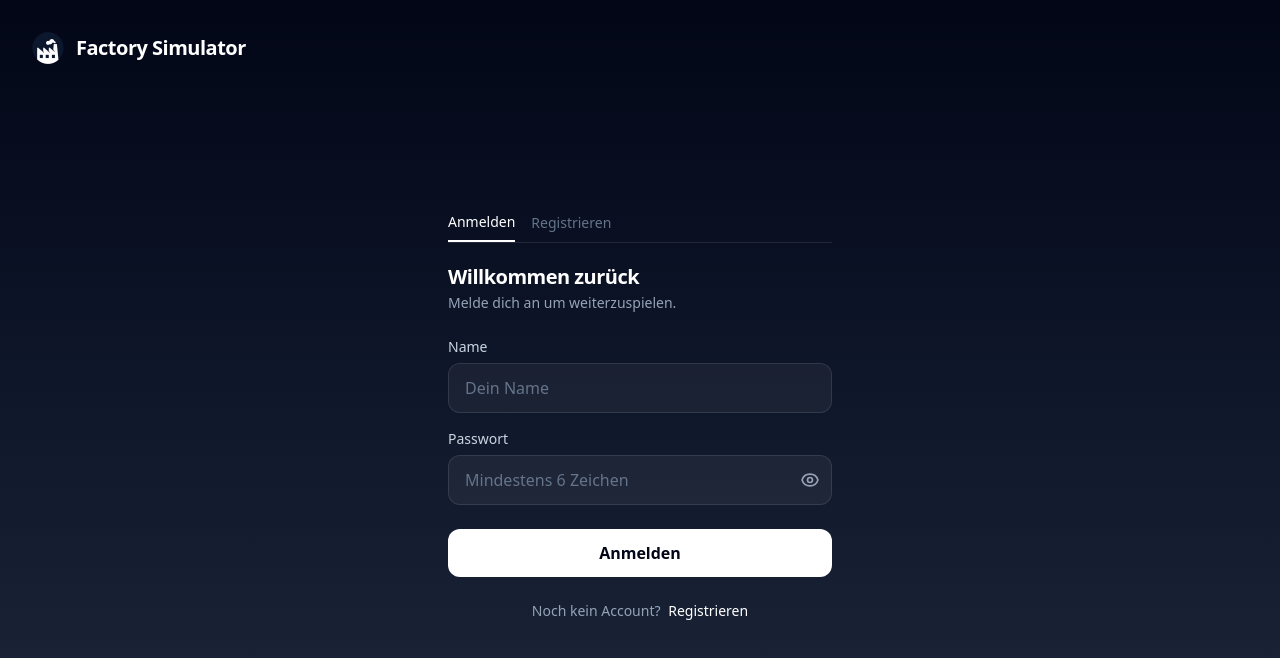
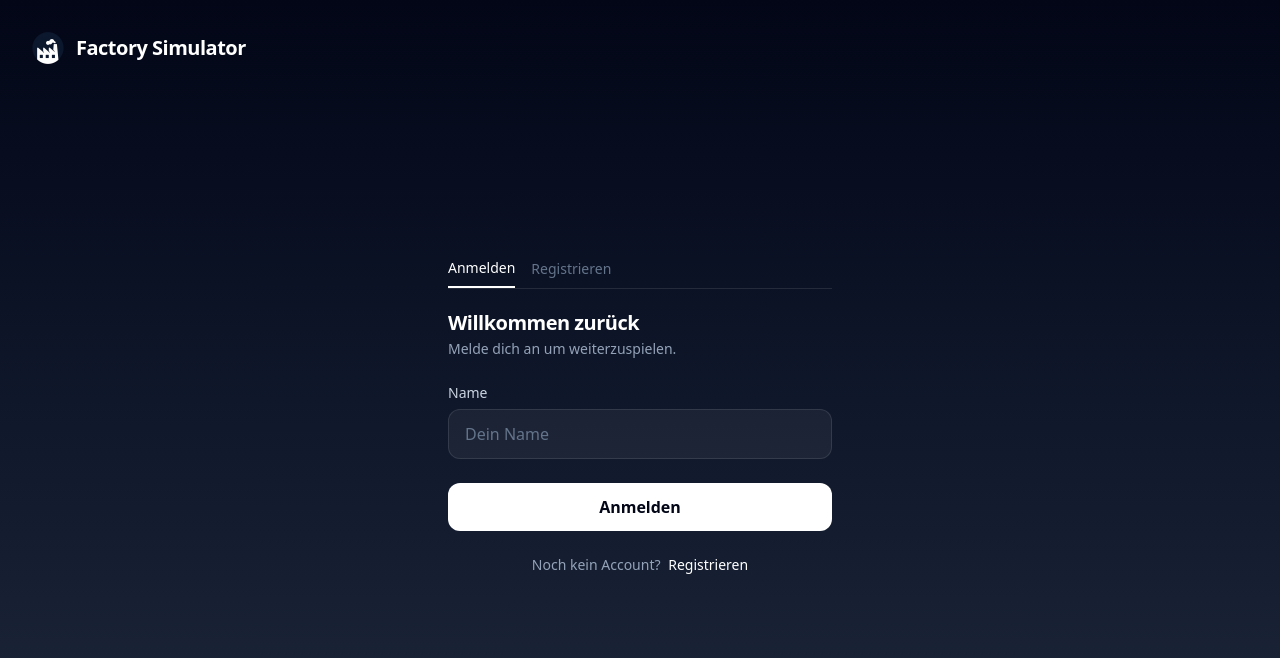
Before and after one commit to Factory-Simulator-GmbH/Factory-Simulator, an Angular app: page /auth in a window 1280 px wide. Shown: the top 658 px of the page. Built offline with nearby package versions, Linux system fonts and the light colour scheme.

Commit message:
user login with auto setted psw

```diff
--- a/src/app/pages/auth/auth.page.html
+++ b/src/app/pages/auth/auth.page.html
@@ -53,61 +53,6 @@
           />
         </div>
 
-        <div class="flex flex-col gap-1.5">
-          <label class="text-sm text-slate-300">Passwort</label>
-          <div class="relative">
-            <input
-              [(ngModel)]="password"
-              name="password"
-              [type]="showPassword() ? 'text' : 'password'"
-              required
-              autocomplete="current-password"
-              placeholder="Mindestens 6 Zeichen"
-              class="w-full bg-white/5 border border-white/10 rounded-xl px-4 py-3 pr-11 text-white placeholder-slate-500 focus:outline-none focus:border-white/40 transition-colors"
-            />
-            <button
-              type="button"
-              (click)="showPassword.set(!showPassword())"
-              class="absolute right-3 top-1/2 -translate-y-1/2 text-slate-400 hover:text-white transition-colors">
-              @if (showPassword()) {
-                <svg xmlns="http://www.w3.org/2000/svg" class="w-5 h-5" fill="none" viewBox="0 0 24 24" stroke="currentColor" stroke-width="2">
-                  <path stroke-linecap="round" stroke-linejoin="round" d="M13.875 18.825A10.05 10.05 0 0112 19c-5 0-9-4-9-7a9.77 9.77 0 012.05-3.95M6.53 6.53A9.77 9.77 0 0112 5c5 0 9 4 9 7a9.77 9.77 0 01-1.56 2.94M3 3l18 18" />
-                </svg>
-              } @else {
-                <svg xmlns="http://www.w3.org/2000/svg" class="w-5 h-5" fill="none" viewBox="0 0 24 24" stroke="currentColor" stroke-width="2">
-                  <path stroke-linecap="round" stroke-linejoin="round" d="M15 12a3 3 0 11-6 0 3 3 0 016 0z" />
-                  <path stroke-linecap="round" stroke-linejoin="round" d="M2.458 12C3.732 7.943 7.523 5 12 5c4.477 0 8.268 2.943 9.542 7-1.274 4.057-5.065 7-9.542 7-4.477 0-8.268-2.943-9.542-7z" />
-                </svg>
-              }
-            </button>
-          </div>
-        </div>
-
-        @if (mode() === 'signup' && password.length > 0) {
-          <div class="flex flex-col gap-1.5">
-            <div class="flex items-center gap-2">
-              <div class="flex-1 h-1 rounded-full transition-colors duration-300"
-                   [class.bg-red-500]="passwordStrength === 'weak'"
-                   [class.bg-yellow-400]="passwordStrength === 'medium'"
-                   [class.bg-green-400]="passwordStrength === 'strong'"></div>
-              <span class="text-xs transition-colors duration-300"
-                    [class.text-red-400]="passwordStrength === 'weak'"
-                    [class.text-yellow-400]="passwordStrength === 'medium'"
-                    [class.text-green-400]="passwordStrength === 'strong'">
-                {{ passwordStrength === 'weak' ? 'Zu schwach' : passwordStrength === 'medium' ? 'Mittel' : 'Sicher' }}
-              </span>
-            </div>
-            @if (password.length > 3 && passwordStrength !== 'strong') {
-              <p class="text-xs text-slate-400">
-                @if (!passwordChecks.length) { 6+ Zeichen · }
-                @if (!passwordChecks.uppercase) { Großbuchstabe · }
-                @if (!passwordChecks.lowercase) { Kleinbuchstabe · }
-                @if (!passwordChecks.number) { Zahl }
-              </p>
-            }
-          </div>
-        }
-
         @if (error()) {
           <p class="text-red-400 text-sm text-center">{{ error() }}</p>
         }
--- a/src/app/pages/auth/auth.page.ts
+++ b/src/app/pages/auth/auth.page.ts
@@ -12,29 +12,6 @@ import {AuthService} from '../../services/auth.service';
 export class AuthPage {
   mode = signal<'login' | 'signup'>('login');
   username = '';
-  password = '';
-  showPassword = signal(false);
-
-  get passwordChecks() {
-    return {
-      length: this.password.length >= 6,
-      lowercase: /[a-z]/.test(this.password),
-      uppercase: /[A-Z]/.test(this.password),
-      number: /[0-9]/.test(this.password),
-    };
-  }
-
-  get passwordStrength(): 'weak' | 'medium' | 'strong' {
-    const count = Object.values(this.passwordChecks).filter(Boolean).length;
-    if (count <= 1) return 'weak';
-    if (count <= 3) return 'medium';
-    return 'strong';
-  }
-
-  get passwordValid(): boolean {
-    const c = this.passwordChecks;
-    return c.length && c.lowercase && c.uppercase && c.number;
-  }
   error = signal<string | null>(null);
   loading = signal(false);
 
@@ -53,9 +30,9 @@ export class AuthPage {
     this.loading.set(true);
     try {
       if (this.mode() === 'signup') {
-        await this.auth.signUp(this.username.trim(), this.password);
+        await this.auth.signUp(this.username.trim());
       } else {
-        await this.auth.signIn(this.username.trim(), this.password);
+        await this.auth.signIn(this.username.trim());
       }
       await this.router.navigate(['/factory']);
     } catch (e: any) {
@@ -66,15 +43,9 @@ export class AuthPage {
     }
   }
 
-  toggleMode(): void {
-    this.error.set(null);
-    this.mode.set(this.mode() === 'login' ? 'signup' : 'login');
-  }
-
   private mapError(msg: string): string {
     if (msg?.includes('already registered')) return 'Dieser Name ist bereits vergeben.';
-    if (msg?.includes('Invalid login')) return 'Name oder Passwort falsch.';
-    if (msg?.includes('Password should')) return 'Passwort muss mindestens 6 Zeichen haben.';
+    if (msg?.includes('Invalid login')) return 'Name nicht gefunden.';
     return 'Etwas ist schiefgelaufen. Bitte versuche es erneut.';
   }
 }
--- a/src/app/services/auth.service.ts
+++ b/src/app/services/auth.service.ts
@@ -1,9 +1,11 @@
 import {Injectable, signal} from '@angular/core';
 import {Router} from '@angular/router';
 import {User} from '@supabase/supabase-js';
+import {environment} from '../../environments/environment';
 import {SupabaseService} from './supabase.service';
 
 const DOMAIN = 'factorysim.local';
+const DEFAULT_PASSWORD = environment.supabase.defaultUserPassword;
 
 @Injectable({
   providedIn: 'root',
@@ -29,19 +31,19 @@ export class AuthService {
     return this.sessionReady;
   }
 
-  async signUp(username: string, password: string): Promise<void> {
+  async signUp(username: string): Promise<void> {
     const {error} = await this.supabase.client.auth.signUp({
       email: `${username}@${DOMAIN}`,
-      password,
+      password: DEFAULT_PASSWORD,
       options: {data: {username, role: 'user'}},
     });
     if (error) throw error;
   }
 
-  async signIn(username: string, password: string): Promise<void> {
+  async signIn(username: string): Promise<void> {
     const {error} = await this.supabase.client.auth.signInWithPassword({
       email: `${username}@${DOMAIN}`,
-      password,
+      password: DEFAULT_PASSWORD,
     });
     if (error) throw error;
   }
--- a/src/environments/environment.ts
+++ b/src/environments/environment.ts
@@ -4,5 +4,6 @@ export const environment = {
     url: 'https://kxjiyzowropbbfwemile.supabase.co',
     anonKey:
       'eyJhbGciOiJIUzI1NiIsInR5cCI6IkpXVCJ9.eyJpc3MiOiJzdXBhYmFzZSIsInJlZiI6Imt4aml5em93cm9wYmJmd2VtaWxlIiwicm9sZSI6ImFub24iLCJpYXQiOjE3Nzg1ODA3NjksImV4cCI6MjA5NDE1Njc2OX0.dnKKvYUF4IlDK4GuHQwux63OwpJftpgkM1hNxAx_7Sc',
+    defaultUserPassword: 'Komax123',
   },
 };
```
